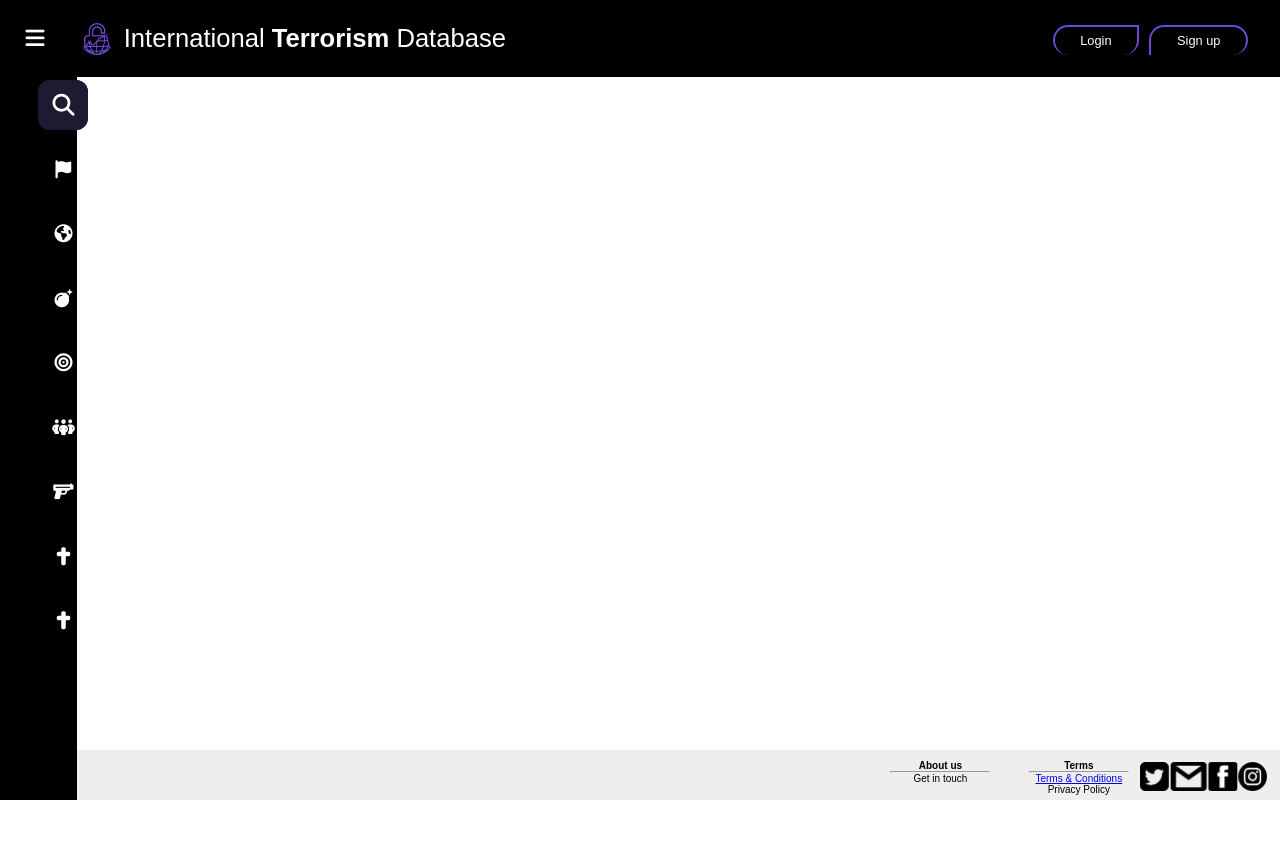
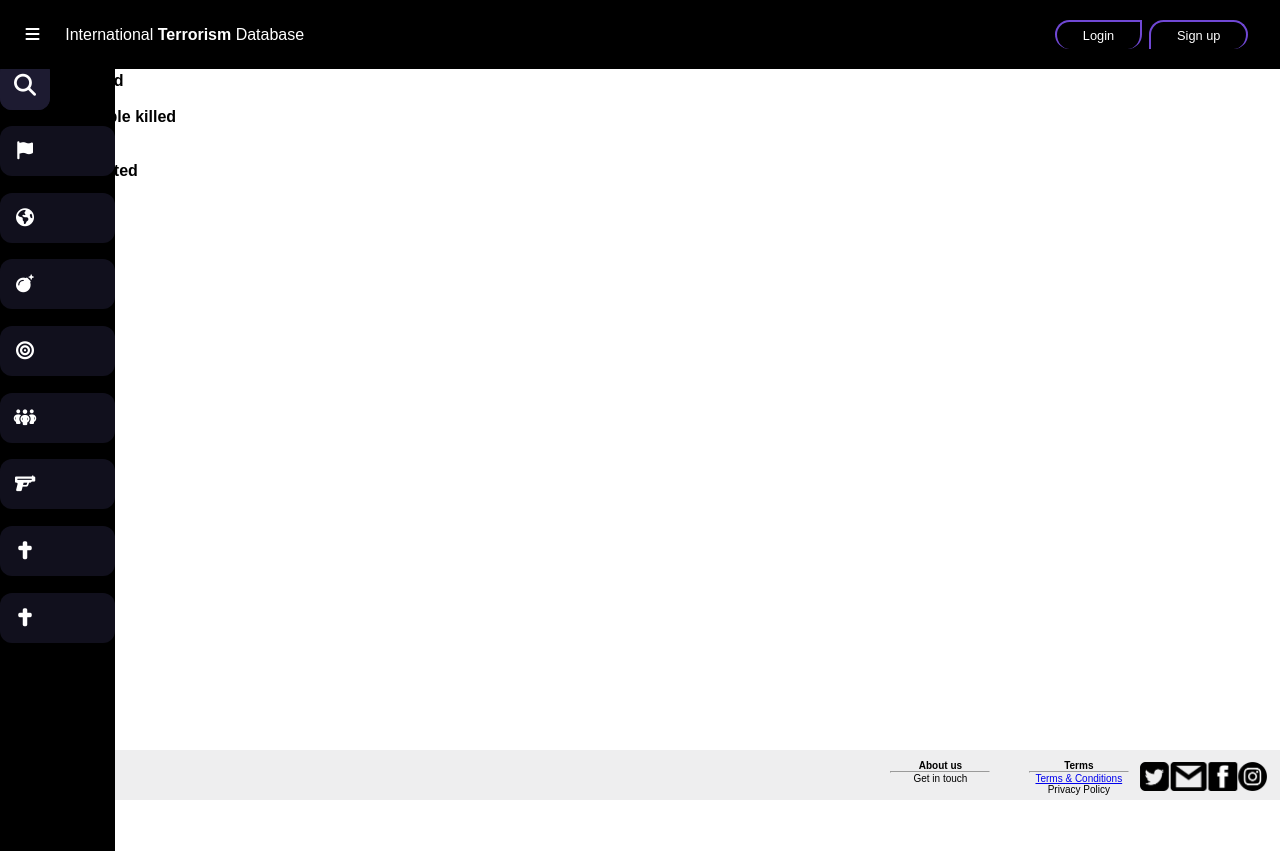
Before and after one commit to dnadnaywy/Proiect-TW, a plain HTML site: page newindex.html in a window 1280 px wide. Before the commit the page ends 800 px from the top, so only its background shows below. Drawn offline with nearby package versions, Linux system fonts and the light colour scheme.

Commit message:
js sidebar sub header

```diff
--- a/newindex.html
+++ b/newindex.html
@@ -17,6 +17,7 @@
   <link rel="stylesheet" href="newstyles/header.css">
   <link rel="stylesheet" href="newstyles/sidebar.css">
   <link rel="stylesheet" href="newstyles/responsive-text-box.css">
+  <link rel="stylesheet" href="newstyles/map.css">
 
 </head>
 
@@ -28,7 +29,7 @@
       <div class="menu-bars">
         <i class='fa-solid fa-bars' id="btn"></i>
       </div>
-      <img src="images/logo.png" class="logo">
+      <!-- <img src="images/logo.png" class="logo"> -->
       <p>International <b>Terrorism</b> Database</p>
       </div>
 
@@ -45,11 +46,12 @@
   <div class="row">
   <div class="col-3">
   <div class="sidebar">
-    <div class="logo-details">
+
+    <!-- <div class="logo-details"> -->
       <!-- <i class='fa-solid fa-unlock icon'></i> -->
       <!-- <div class="logo_name">International Terrorism Database</div> -->
       <!-- <i class='fa-solid fa-bars' id="btn"></i> -->
-    </div>
+    <!-- </div> -->
     <ul class="nav-list">
       <li>
         <i class="fa-solid fa-magnifying-glass"></i>
@@ -115,31 +117,33 @@
     </ul>
   </div>
   <script src="scripts/sidebar.js"></script>
+
+</div>
+
+<div class="main">
+  <section id="numbers">
+    <div class="nice-numbers">
+      123456
+      <p><b>deaths in total</b></p>
+      <br>
+      123456
+      <p>
+        <b>regions affected</b>
+      </p>
+    </div>
+    <div class="nice-numbers">
+      123456
+      <p><b>maximum people killed <br> in an attack</b></p>
+      123456
+      <p>
+        <b>countries affected</b>
+      </p>
+    </div>
+  </section>
 </div>
 
 </div>
-
-
-  <!-- <div class="row">
-    <div class="col-3"></div>
-    <div class="col-6">
-      summary
-    </div>
-    <div class="col-3"></div>
-  </div>
-  <div class="row">
-    <div class="col-3">
-      numbers
-    </div>
-  </div>
-  <div class="row">
-    <div class="col-3">
-      harta
-    </div>
-  </div> -->
-
-
-  <div class="footer">
+ <div class="footer">
     <div class="bold-footer">
       <b>About us</b>
       <hr class="horizontal-line">
--- a/newstyles/footer.css
+++ b/newstyles/footer.css
@@ -4,13 +4,13 @@
   bottom: 0;
   left: 0;
   right: 0;
-  width: 1fr;
+  width: 100%;
   background: #EEEEEF;
 
   font-family: Source Sans Pro, sans-serif;
   font-size: 10px;
   display: flex;
-  color: #000000;
+  color: #000;
   justify-content: right;
   text-align: center;
 
--- a/newstyles/header.css
+++ b/newstyles/header.css
@@ -1,35 +1,35 @@
+.header-header{
+  top: 0;
+}
+
 .header {
   display: flex;
-  position: absolute;
-  width:100%;
+  position: fixed;
   background-color: #000;
   z-index: 999;
-  top: 0;
+  left: 0;
   right: 0;
-  left: 0;
   align-items:center;
   justify-content: space-between;
-  height: max-content;
+  height: auto;
 }
 
 .header-board {
-  font-size: 2vw;
+  font-size: 2vh;
   margin: 0;
   color: #fff;
-
 }
 
 /*begin of added after*/
 
 .title {
   position:relative;
-  font-size: 2vw;
+  font-size: 100%;
   padding: 0;
   border: 0;
   color: #fff;
   left: 0;
   display: flex;
-  width: 80%;
   align-items:center;
   height: max-content;
 }
@@ -46,7 +46,7 @@
 .header .menu-bars {
   color: #FFF;
   z-index: 1000;
-  font-size: 1.7vw;
+  font-size: 100%;
   /* margin-left: 2%; */
   /* padding: 0.5vw 0.75vw; */
   margin: 2vw;
--- a/newstyles/map.css
+++ b/newstyles/map.css
@@ -1,4 +1,8 @@
-.map{
-    position: relative;
-
+.map {
+    position: absolute;
+    top: 0;
+    bottom: 0;
+    left:0;
+    width: 20vw;
+    background-color: blueviolet;
 }
--- a/newstyles/responsive-page.css
+++ b/newstyles/responsive-page.css
@@ -98,12 +98,4 @@
   }
 }
 
-@media only screen and (max-width: 768px) {
-  body .header {
-    justify-content: center;
-  }
-
-  div.title {
-    margin-left: 0;
-  }
-}
+@media only screen and (max-width: 768px) {}
--- a/newstyles/sidebar.css
+++ b/newstyles/sidebar.css
@@ -5,15 +5,22 @@
 }
 
 /*tested code, works*/
+
+
+:root {
+  --top: 0;
+}
+
+
 .sidebar {
   position: absolute;
-  width: 5%;
+  width: 9%;
   left: 0;
-  top:0;
+  top: var(--top);
   bottom: 0;
   height: 100%;
   background-color: #000;
-  padding: 1vw 3vw;
+  /* padding: 1vw 3vw; */
   z-index: 99;
   transition: all 0.5s ease;
 }
@@ -199,6 +206,8 @@
   margin-right: 10px;
 }
 
+
+
 @media only screen and (max-width: 768px) {
 
   .sidebar {
@@ -209,7 +218,7 @@
 
   .sidebar.open {
     width: 100%;
-    left:0;
+    left: 0;
   }
 
 }
--- a/scripts/sidebar.js
+++ b/scripts/sidebar.js
@@ -10,12 +10,12 @@ searchBtn.addEventListener("click", () => {
   sidebar.classList.toggle("open");
 });
 
-let header = document.querySelector(".header");
-let mobileButton = document.querySelector("#mobile-btn");
+// let header = document.querySelector(".header");
+// let mobileButton = document.querySelector("#mobile-btn");
 
-mobileButton.addEventListener("click", () => {
-  header.classList.toggle("open");
-});
+// mobileButton.addEventListener("click", () => {
+//   header.classList.toggle("open");
+// });
 
 // following are the code to change sidebar button(optional)
 /*function menuBtnChange() {
@@ -25,3 +25,47 @@ mobileButton.addEventListener("click", () => {
     closeBtn.classList.replace("bx-menu-alt-right", "bx-menu");//replacing the icons class
   }
 }*/
+
+document.addEventListener("DOMContentLoaded", () => {
+  const hHeader = document.querySelector('.header');
+  const headerReact = hHeader.getBoundingClientRect();
+
+  class getHeightHeader {
+    constructor() {
+      this.height = `${headerReact.height}px`;
+    }
+  }
+
+  const heightHeader = new getHeightHeader();
+
+  function getHeightH() {
+    console.log(heightHeader.height);
+  }
+
+  getHeightH();
+
+  const root=document.documentElement;
+  root.style.setProperty('--top', heightHeader.height);
+});
+
+document.addEventListener("DOMContentLoaded", () => {
+  const hHeader = document.querySelector('.header-header');
+  const headerReact = hHeader.getBoundingClientRect();
+
+  class getHeightHeader {
+    constructor() {
+      this.height = `${headerReact.height}px`;
+    }
+  }
+
+  const heightHeader = new getHeightHeader();
+
+  function getHeightH() {
+    console.log(heightHeader.height);
+  }
+
+  getHeightH();
+
+  const root=document.documentElement;
+  root.style.setProperty('--top', heightHeader.height);
+});
```
